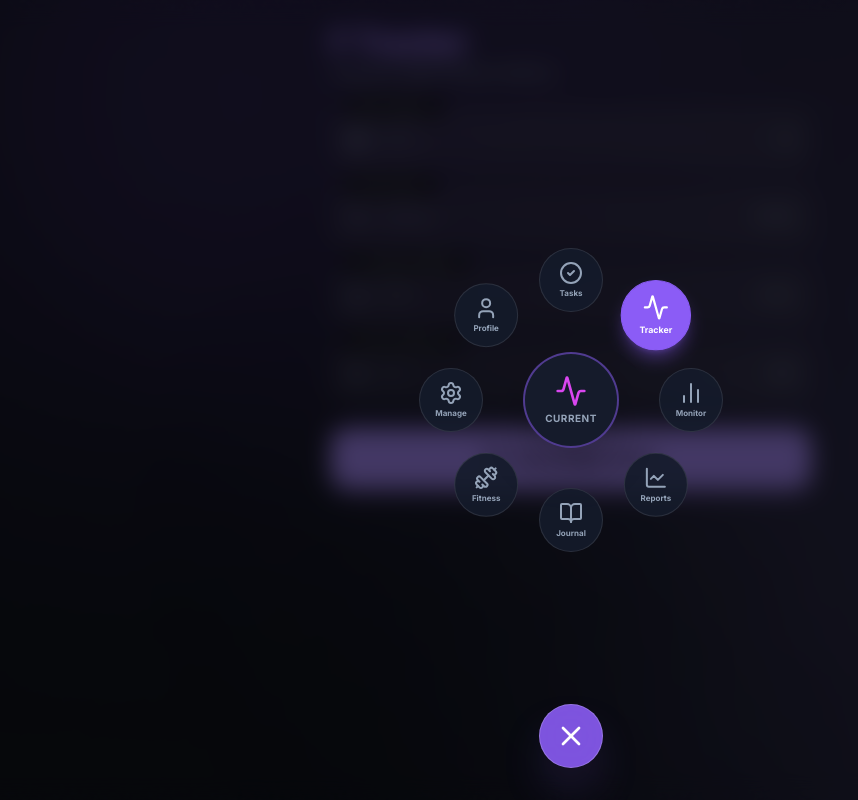
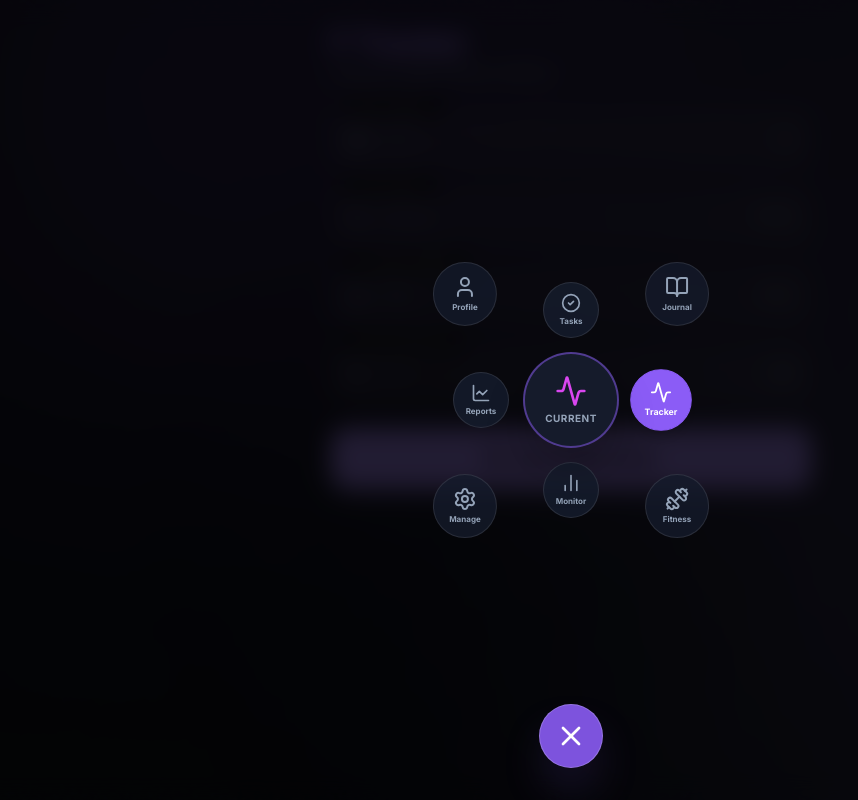
Before and after one commit to RiteshF7/D-Tracker, a Next.js app: page /f-tracker in a window 1280 px wide. Both pictures are taken after a click on the button 640 px from the left and 736 px from the top of the page. Shown: the whole page, without its empty margins (69-927 px from the left). Built offline with nearby package versions, Linux system fonts and the light colour scheme.

Commit message:
feat: Refactor radial navigation to dual-ring layout

```diff
--- a/src/components/layout/RadialNavigation.tsx
+++ b/src/components/layout/RadialNavigation.tsx
@@ -36,8 +36,12 @@ export function RadialNavigation() {
     const activeItem = navItems.find((item) => item.href === pathname) || navItems[0];
     const ActiveIcon = activeItem.icon;
 
-    // Radius of the circle
-    const radius = 120;
+    // Split items into two rings
+    const innerRingItems = navItems.slice(0, 4); // First 4 items
+    const outerRingItems = navItems.slice(4);    // Remaining items
+
+    const innerRadius = 90;
+    const outerRadius = 150;
 
     return (
         <>
@@ -78,17 +82,17 @@ export function RadialNavigation() {
                         initial={{ opacity: 0 }}
                         animate={{ opacity: 1 }}
                         exit={{ opacity: 0 }}
-                        className="fixed inset-0 z-40 bg-black/60 backdrop-blur-md flex items-center justify-center"
+                        className="fixed inset-0 z-40 bg-black/80 backdrop-blur-md flex items-center justify-center"
                         onClick={() => setIsOpen(false)}
                     >
-                        <div className="relative w-[350px] h-[350px] flex items-center justify-center">
+                        <div className="relative w-[400px] h-[400px] flex items-center justify-center">
                             {/* Center Circle (Current Page) */}
                             <motion.div
                                 initial={{ scale: 0 }}
                                 animate={{ scale: 1 }}
                                 exit={{ scale: 0 }}
                                 transition={{ type: "spring", damping: 20, stiffness: 300 }}
-                                className="absolute z-20 w-24 h-24 rounded-full bg-card border-2 border-primary/50 shadow-2xl flex flex-col items-center justify-center gap-1"
+                                className="absolute z-30 w-24 h-24 rounded-full bg-card border-2 border-primary/50 shadow-2xl flex flex-col items-center justify-center gap-1"
                             >
                                 <ActiveIcon className={cn("w-8 h-8", activeItem.color)} />
                                 <span className="text-[10px] font-bold uppercase tracking-wider text-muted-foreground">
@@ -96,13 +100,12 @@ export function RadialNavigation() {
                                 </span>
                             </motion.div>
 
-                            {/* Outer Ring Items */}
-                            {navItems.map((item, index) => {
-                                const angle = (index * (360 / navItems.length)) - 90; // Start from top (-90deg)
+                            {/* Inner Ring Items */}
+                            {innerRingItems.map((item, index) => {
+                                const angle = (index * (360 / innerRingItems.length)) - 90;
                                 const radian = (angle * Math.PI) / 180;
-                                const x = Math.cos(radian) * radius;
-                                const y = Math.sin(radian) * radius;
-
+                                const x = Math.cos(radian) * innerRadius;
+                                const y = Math.sin(radian) * innerRadius;
                                 const isActive = pathname === item.href;
                                 const Icon = item.icon;
 
@@ -112,12 +115,45 @@ export function RadialNavigation() {
                                         initial={{ x: 0, y: 0, opacity: 0, scale: 0 }}
                                         animate={{ x, y, opacity: 1, scale: 1 }}
                                         exit={{ x: 0, y: 0, opacity: 0, scale: 0 }}
-                                        transition={{
-                                            type: "spring",
-                                            damping: 15,
-                                            stiffness: 200,
-                                            delay: index * 0.05
-                                        }}
+                                        transition={{ delay: index * 0.05 }}
+                                        className="absolute z-20"
+                                    >
+                                        <Link
+                                            href={item.href}
+                                            onClick={(e) => {
+                                                e.stopPropagation();
+                                                setIsOpen(false);
+                                            }}
+                                            className={cn(
+                                                "flex flex-col items-center justify-center w-14 h-14 rounded-full border transition-all duration-200",
+                                                isActive
+                                                    ? "bg-primary text-white border-primary shadow-lg scale-110"
+                                                    : "bg-card/90 text-muted-foreground border-white/10 hover:bg-white/10 hover:text-white"
+                                            )}
+                                        >
+                                            <Icon className="w-5 h-5 mb-0.5" />
+                                            <span className="text-[8px] font-bold">{item.name}</span>
+                                        </Link>
+                                    </motion.div>
+                                );
+                            })}
+
+                            {/* Outer Ring Items */}
+                            {outerRingItems.map((item, index) => {
+                                const angle = (index * (360 / outerRingItems.length)) - 90 + (360 / outerRingItems.length / 2); // Offset slightly
+                                const radian = (angle * Math.PI) / 180;
+                                const x = Math.cos(radian) * outerRadius;
+                                const y = Math.sin(radian) * outerRadius;
+                                const isActive = pathname === item.href;
+                                const Icon = item.icon;
+
+                                return (
+                                    <motion.div
+                                        key={item.name}
+                                        initial={{ x: 0, y: 0, opacity: 0, scale: 0 }}
+                                        animate={{ x, y, opacity: 1, scale: 1 }}
+                                        exit={{ x: 0, y: 0, opacity: 0, scale: 0 }}
+                                        transition={{ delay: 0.2 + index * 0.05 }}
                                         className="absolute z-10"
                                     >
                                         <Link
@@ -129,8 +165,8 @@ export function RadialNavigation() {
                                             className={cn(
                                                 "flex flex-col items-center justify-center w-16 h-16 rounded-full border transition-all duration-200",
                                                 isActive
-                                                    ? "bg-primary text-white border-primary shadow-lg shadow-primary/40 scale-110"
-                                                    : "bg-card/90 text-muted-foreground border-white/10 hover:bg-white/10 hover:text-white hover:scale-105 hover:border-white/30"
+                                                    ? "bg-primary text-white border-primary shadow-lg scale-110"
+                                                    : "bg-card/80 text-muted-foreground border-white/10 hover:bg-white/10 hover:text-white"
                                             )}
                                         >
                                             <Icon className="w-6 h-6 mb-0.5" />
```
